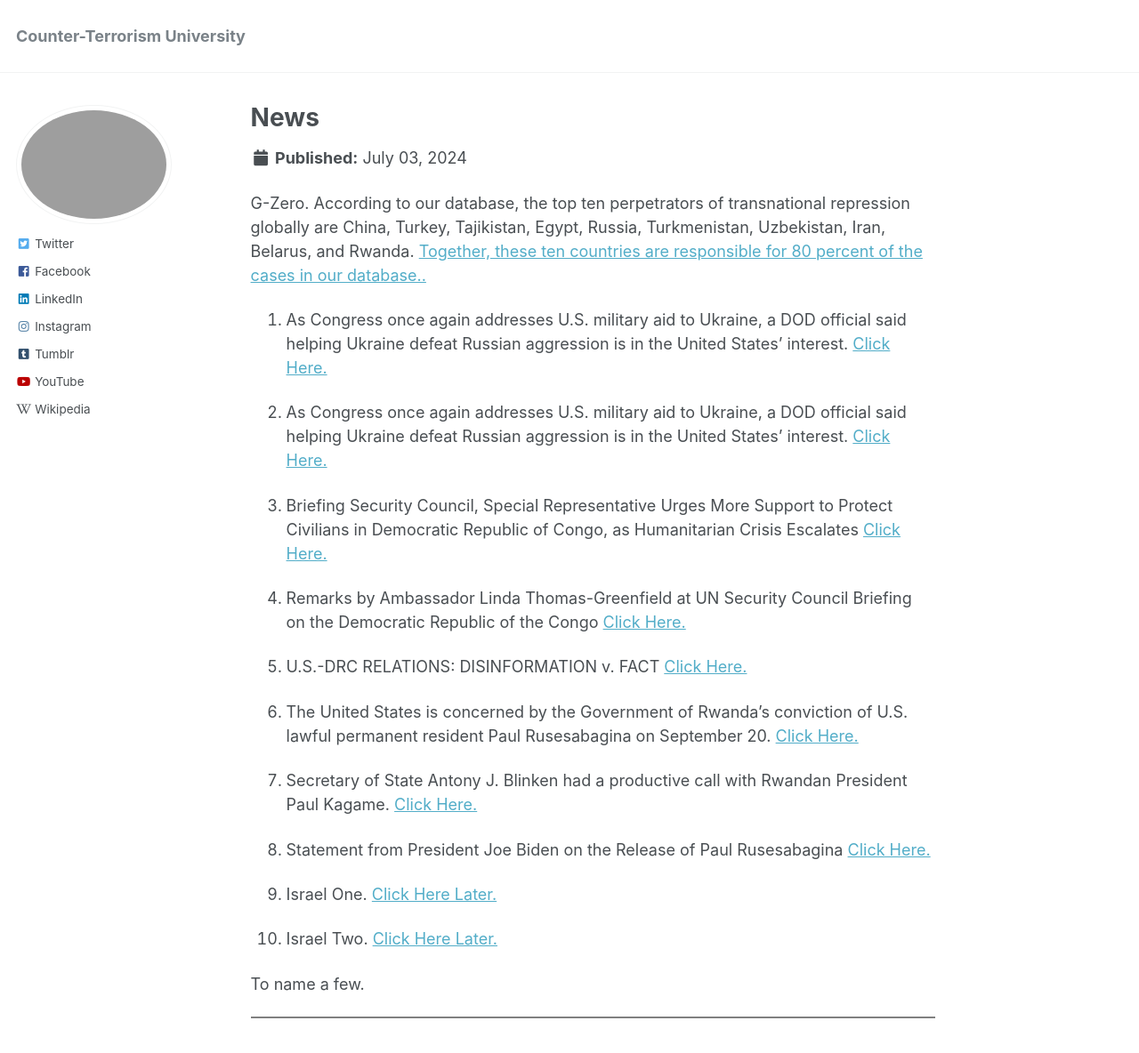
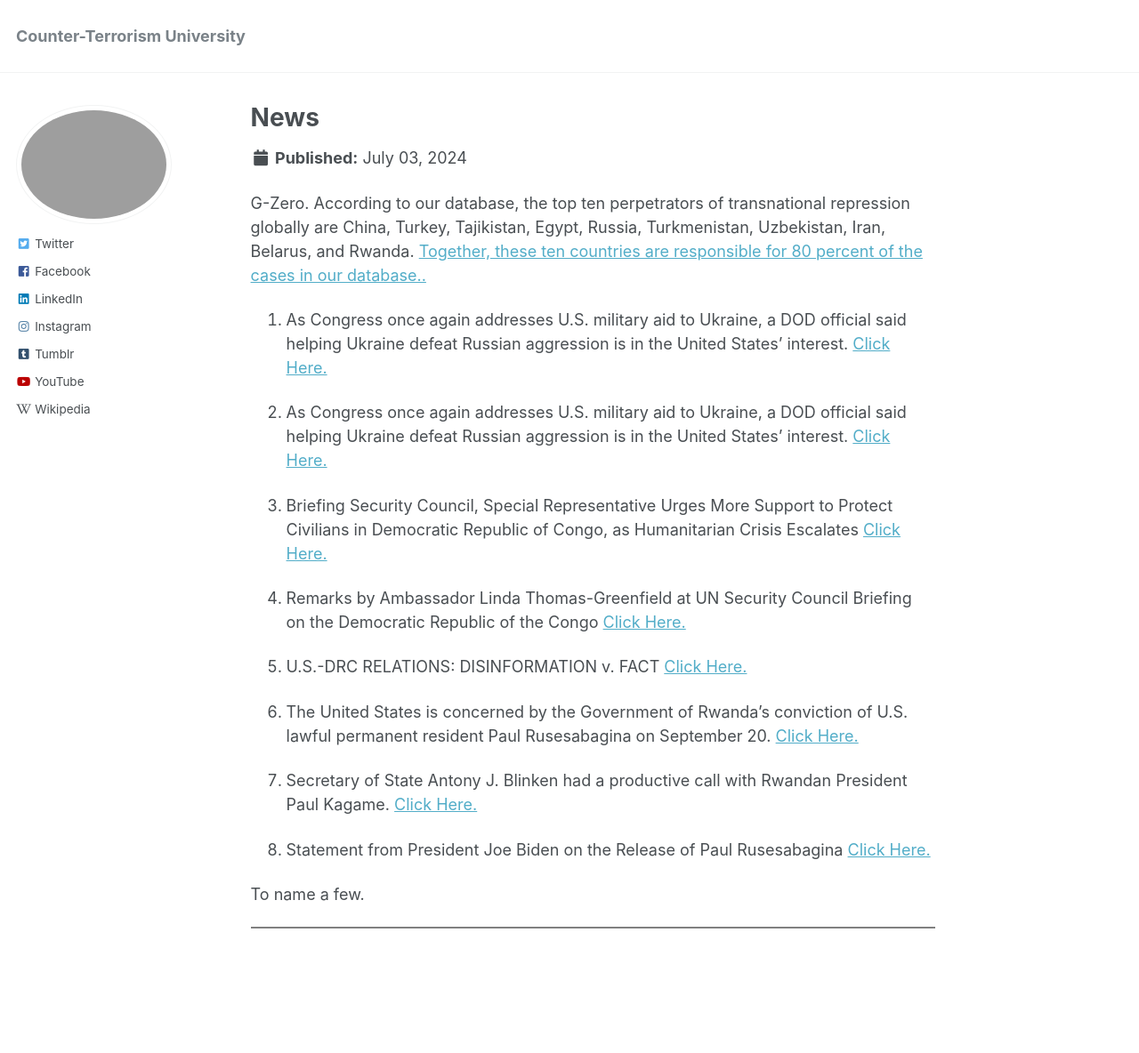
Before and after one commit to phdcsseiden/phdcsseiden.github.io, a Jekyll site: the page built from _pages/News.md, in a window 1280 px wide and 1325 px high. Shown: the top 1184 px of the window at 89% size. Built offline with Jekyll 4.4.1, drawn with Linux system fonts in a browser that asks for light colours.

Commit message:
Update News.md

```diff
--- a/_pages/News.md
+++ b/_pages/News.md
@@ -50,14 +50,6 @@ Turkey, Tajikistan, Egypt, Russia, Turkmenistan, Uzbekistan, Iran, Belarus, and
 8. Statement from President Joe Biden on the Release of Paul Rusesabagina <a href=" https://www.whitehouse.gov/briefing-room/statements-releases/2023/03/24/statement-from-president-joe-biden-on-the-release-of-paul-rusesabagina/"> Click Here. </a>
 
 
-9. Israel One. <a href=" "> Click Here Later.</a>
-
-
-10. Israel Two. <a href=" "> Click Here Later.</a>
-
-
-
-
 To name a few.
 
 
```
